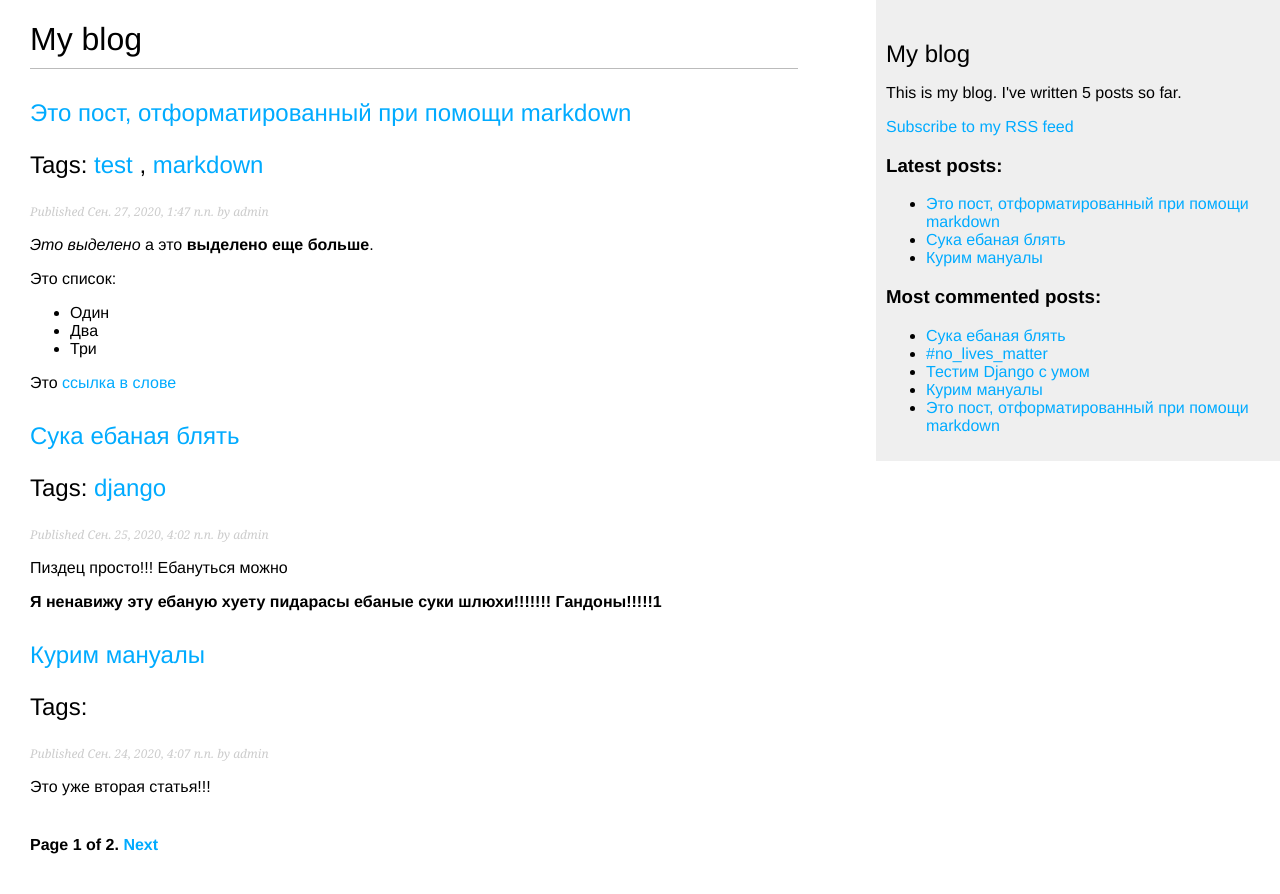
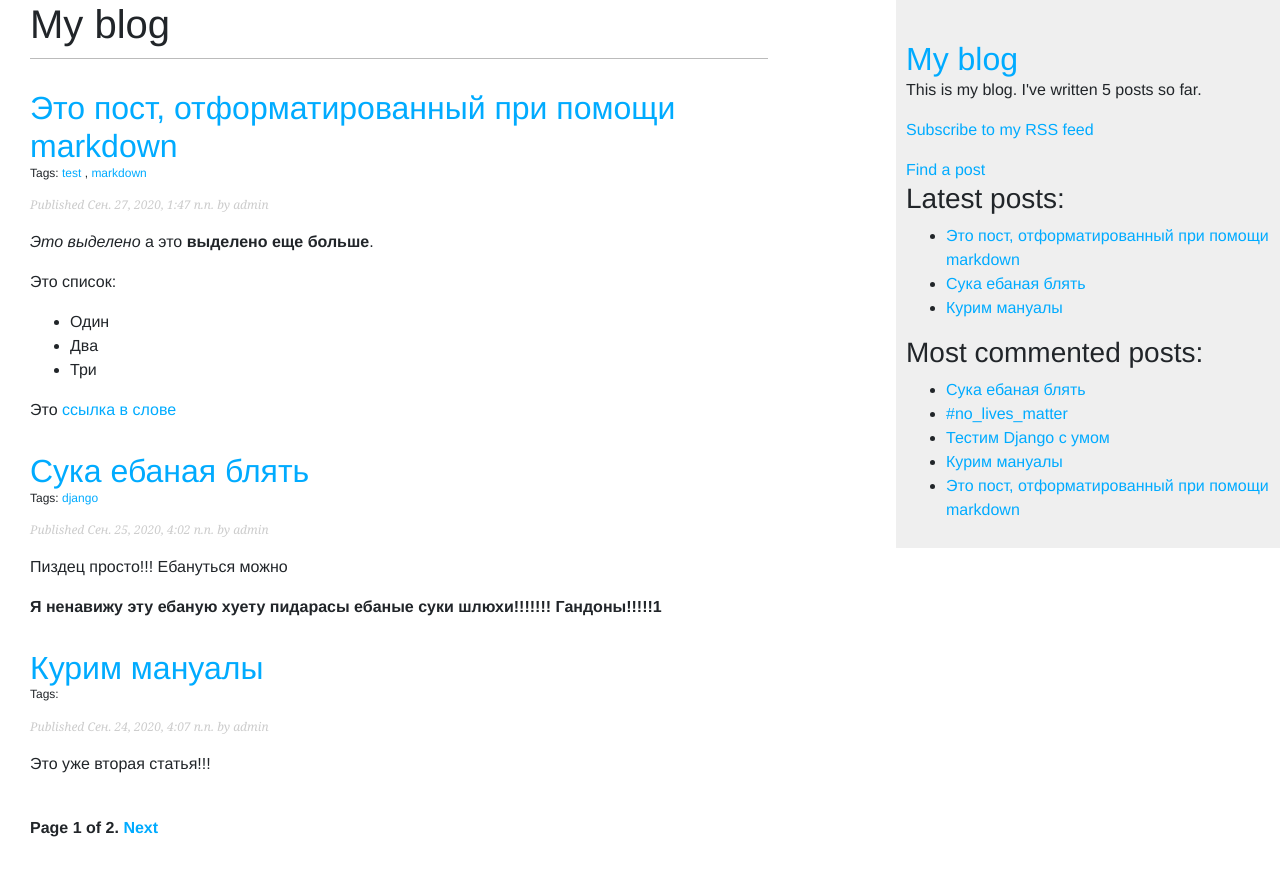
Before and after one commit to WhatIsLowe/SimpleBlog, a Django app: page /blog/ in a window 1280 px wide. After the commit the page ends 837 px from the top, so only its background shows below. Run offline with Django 3.2, Linux system fonts and the light colour scheme; data comes from the database, SQL or seed files in the repository; parts of the project's set-up code (start-up, migrations or seed data) failed here and were passed over; some libraries are stand-ins or nearby versions.

Commit message:
Небольшие изменения

```diff
--- a/blog/static/css/blog.css
+++ b/blog/static/css/blog.css
@@ -90,3 +90,7 @@ input[type=submit] {
     font-size:12px;
     color:#666;
 }
+
+.tags {
+    font-size: 12px;
+}
--- a/blog/views.py
+++ b/blog/views.py
@@ -105,7 +105,7 @@ def post_search(request):
         form = SearchForm(request.GET)
         if form.is_valid():
             query = form.cleaned_data['query']
-            # search_vector = SearchVector('title', 'body')
+            search_vector = SearchVector('title', 'body')
             # search_vector = SearchVector('title', weight='A') + SearchVector('body', weight='B')
             # search_query = SearchQuery(query)
             results = Post.objects.annotate(
--- a/templates/blog/base.html
+++ b/templates/blog/base.html
@@ -7,6 +7,7 @@
     <meta name="viewport"
           content="width=device-width, user-scalable=no, initial-scale=1.0, maximum-scale=1.0, minimum-scale=1.0">
     <meta http-equiv="X-UA-Compatible" content="ie=edge">
+    <link rel="stylesheet" href="https://stackpath.bootstrapcdn.com/bootstrap/4.5.2/css/bootstrap.min.css" integrity="sha384-JcKb8q3iqJ61gNV9KGb8thSsNjpSL0n8PARn9HuZOnIxN0hoP+VmmDGMN5t9UJ0Z" crossorigin="anonymous">
     <link href="{% static "css/blog.css" %}" rel="stylesheet">
     <title>{% block title %}{% endblock %}</title>
 </head>
@@ -15,10 +16,12 @@
         {% block content %}{% endblock %}
     </div>
     <div id="sidebar">
-        <h2>My blog</h2>
+        <h2><a href="{% url "blog:post_list" %}">My blog</a></h2>
         <p>This is my blog. I've written {% total_posts %} posts so far.</p>
 
         <p><a href="{% url "blog:post_feed" %}">Subscribe to my RSS feed</a></p>
+
+        <a href="{% url "blog:post_search" %}">Find a post</a>
 
         <h3>Latest posts:</h3>
         {% show_latest_posts 3 %}
```
Also changed, not shown: templates/blog/post/search.html (indentation only).
